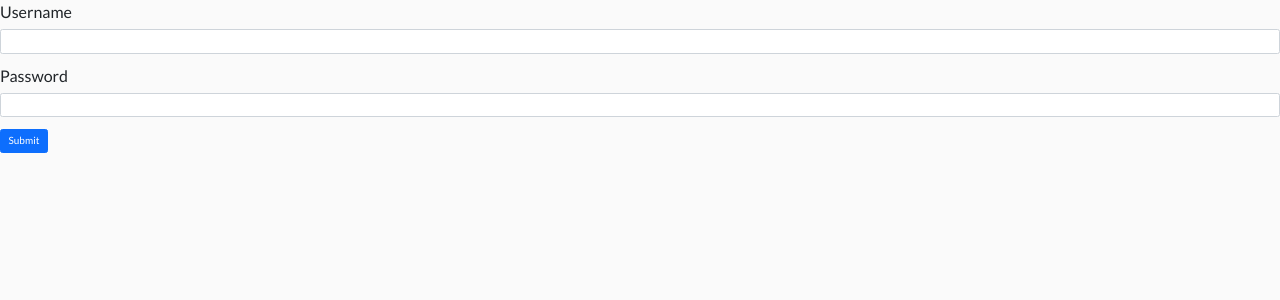
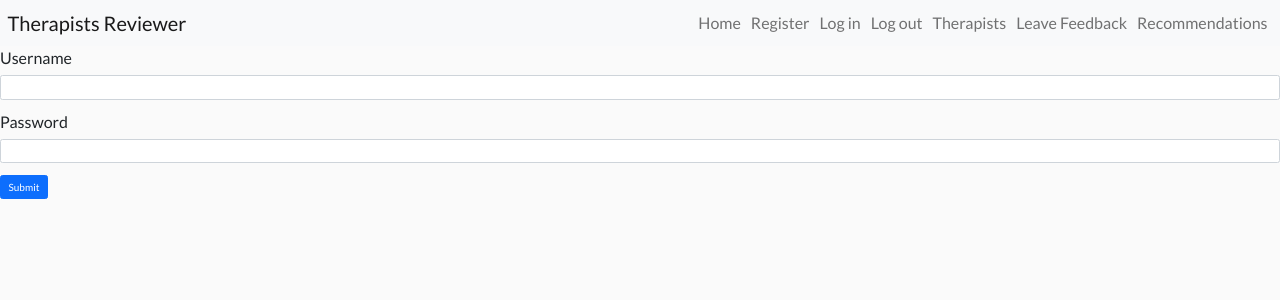
Before and after one commit to bartosz-makowski/therapists-reviewer, a Flask app: page /user-authentication in a window 1280 px wide. Shown: the top 300 px of the page. Run offline with Flask 2, Linux system fonts and the light colour scheme; some libraries are stand-ins or nearby versions.

Commit message:
added navbar to user-authentication.html

```diff
--- a/templates/components/navbar.html
+++ b/templates/components/navbar.html
@@ -1,6 +1,6 @@
 <nav class="navbar navbar-expand-lg navbar-light bg-light">
     <div class="container-fluid">
-        <a class="navbar-brand" href="#" id="nav-brand">Therapists Reviewer</a>
+        <a class="navbar-brand" href="{{ url_for('home') }}" id="nav-brand">Therapists Reviewer</a>
         <button class="navbar-toggler" type="button" data-bs-toggle="collapse" data-bs-target="#navbarNavAltMarkup" aria-controls="navbarNavAltMarkup" aria-expanded="false" aria-label="Toggle navigation">
             <span class="navbar-toggler-icon"></span>
         </button>
--- a/templates/pages/user-authentication.html
+++ b/templates/pages/user-authentication.html
@@ -1,5 +1,6 @@
 {% extends 'layout/base.html' %}
 {% block content %}
+{% include 'components/navbar.html' %}
 {% include 'components/forms/authentication.html' %}
 
 {% endblock %}
```
